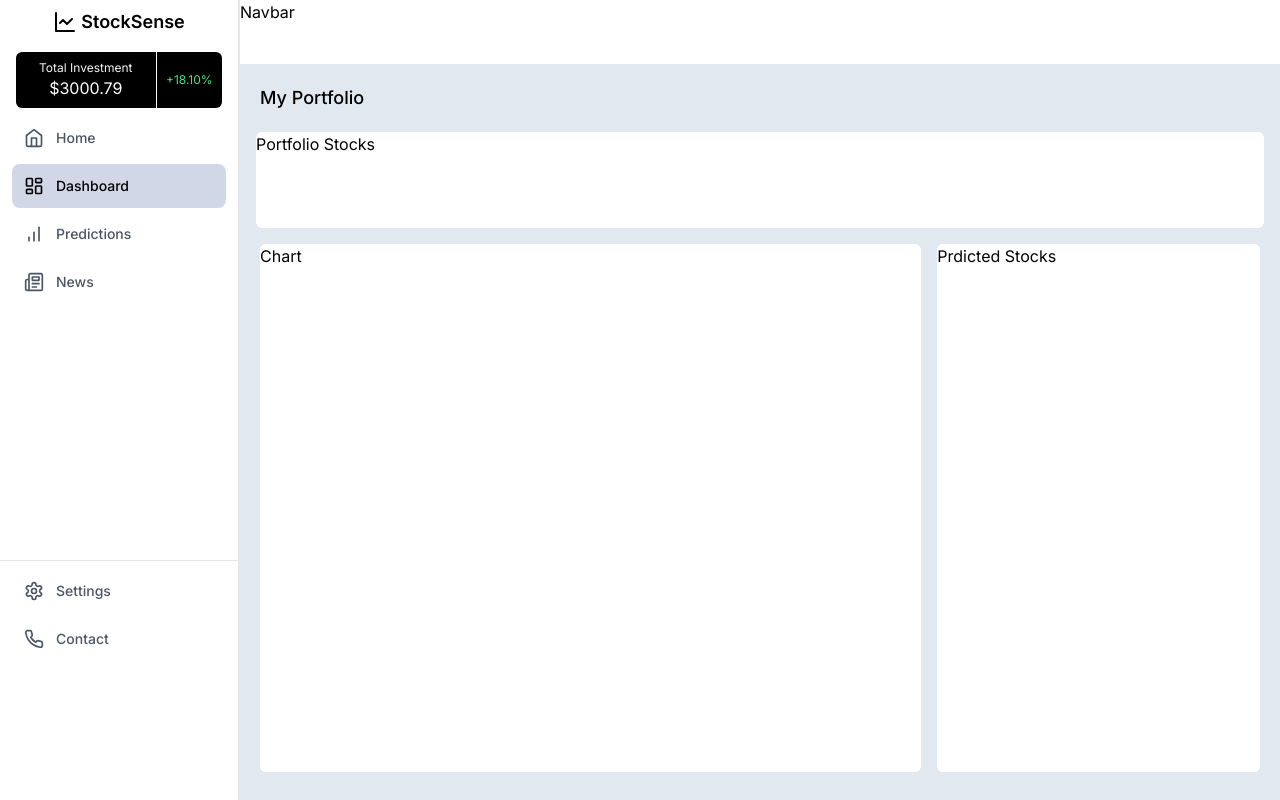
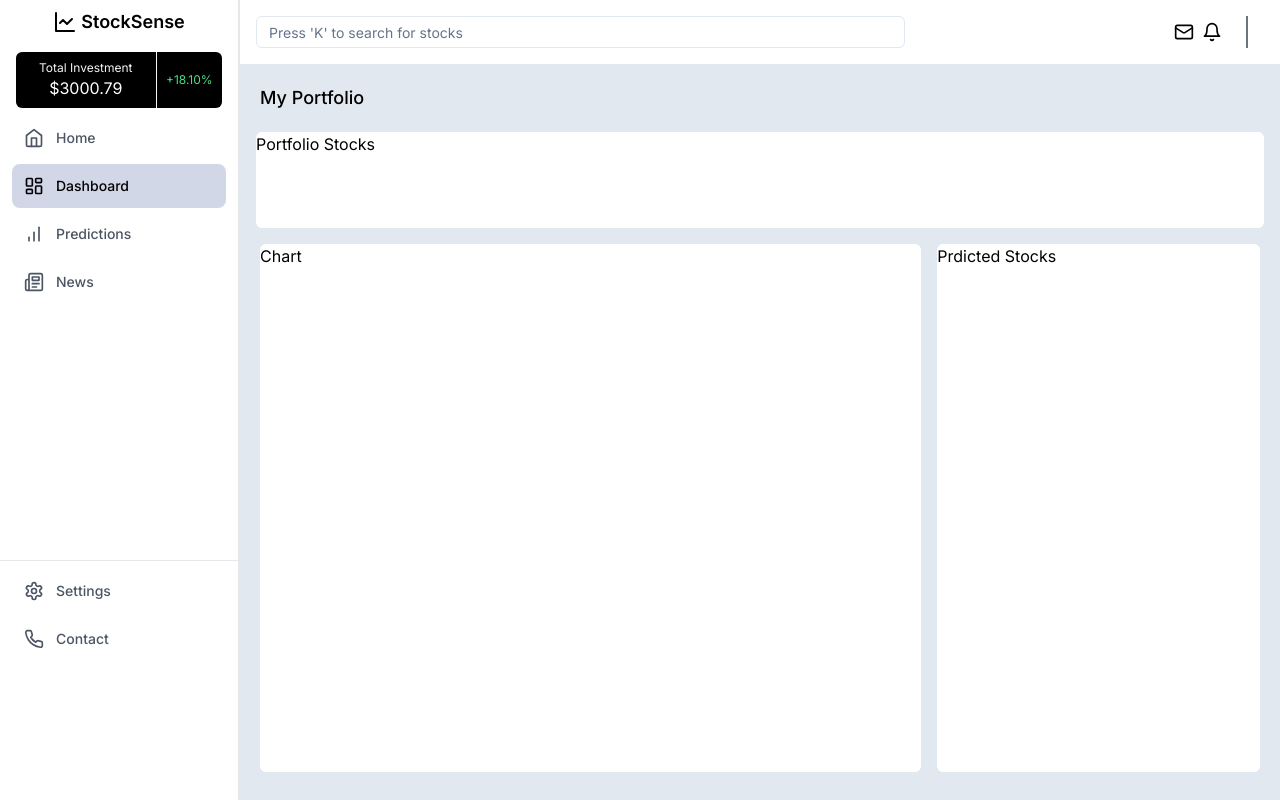
Before and after one commit to RushikeshShelar/StockSense, a Next.js app: page /dashboard in a window 1280 px wide. Built offline with nearby package versions, Linux system fonts and the light colour scheme; no server answers.

Commit message:
feat: Navbar

```diff
--- a/components/ui/navbar.tsx
+++ b/components/ui/navbar.tsx
@@ -1,9 +1,29 @@
+import { BellIcon, Mail, } from "lucide-react";
+import { Input } from "./input";
+import { UserButton, auth } from "@clerk/nextjs";
+
 const Navbar = () => {
+
+    const { user } = auth();
+
     return (
         <div className="h-full w-full relative">
-            Navbar
+            <div className="h-full w-full flex justify-center items-center p-4" >
+                <div className="flex w-full justify-between border-r-2 border-gray-500 pr-4">
+                    <div className="w-2/3 ">
+                        <Input className=" w-full h-8" placeholder="Press 'K' to search for stocks" />
+                    </div>
+                    <div className="flex justify-between items-center">
+                        <Mail className="h-5 w-5 mr-2 hover:cursor-pointer"/>
+                        <BellIcon className="h-5 w-5 mr-2 hover:cursor-pointer" />
+                    </div>
+                </div>
+                <div className="pl-4 flex justify-end">
+                    <UserButton afterSignOutUrl="/"/>
+                </div>
+            </div>
         </div>
-     );
+    );
 }
 
 export default Navbar;
```
